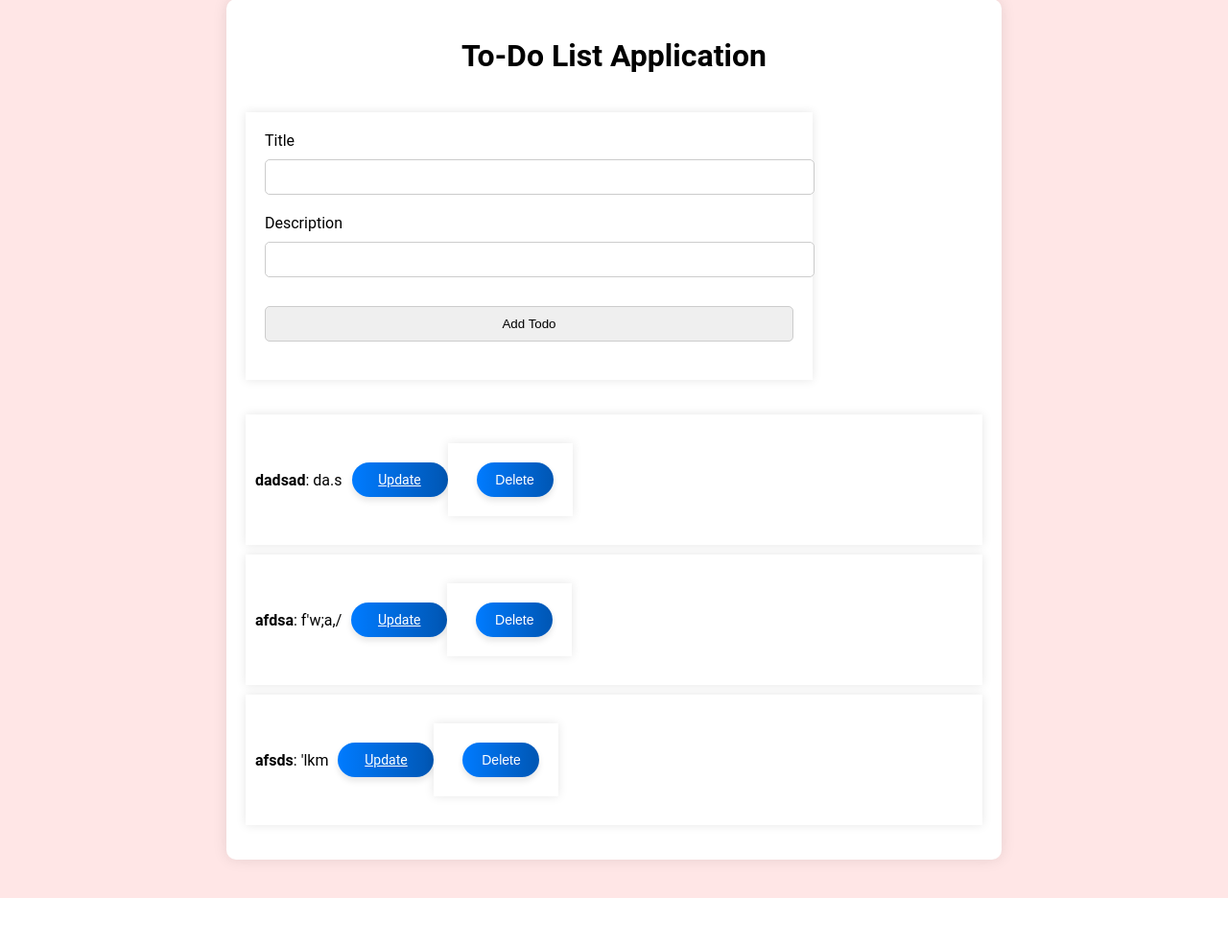
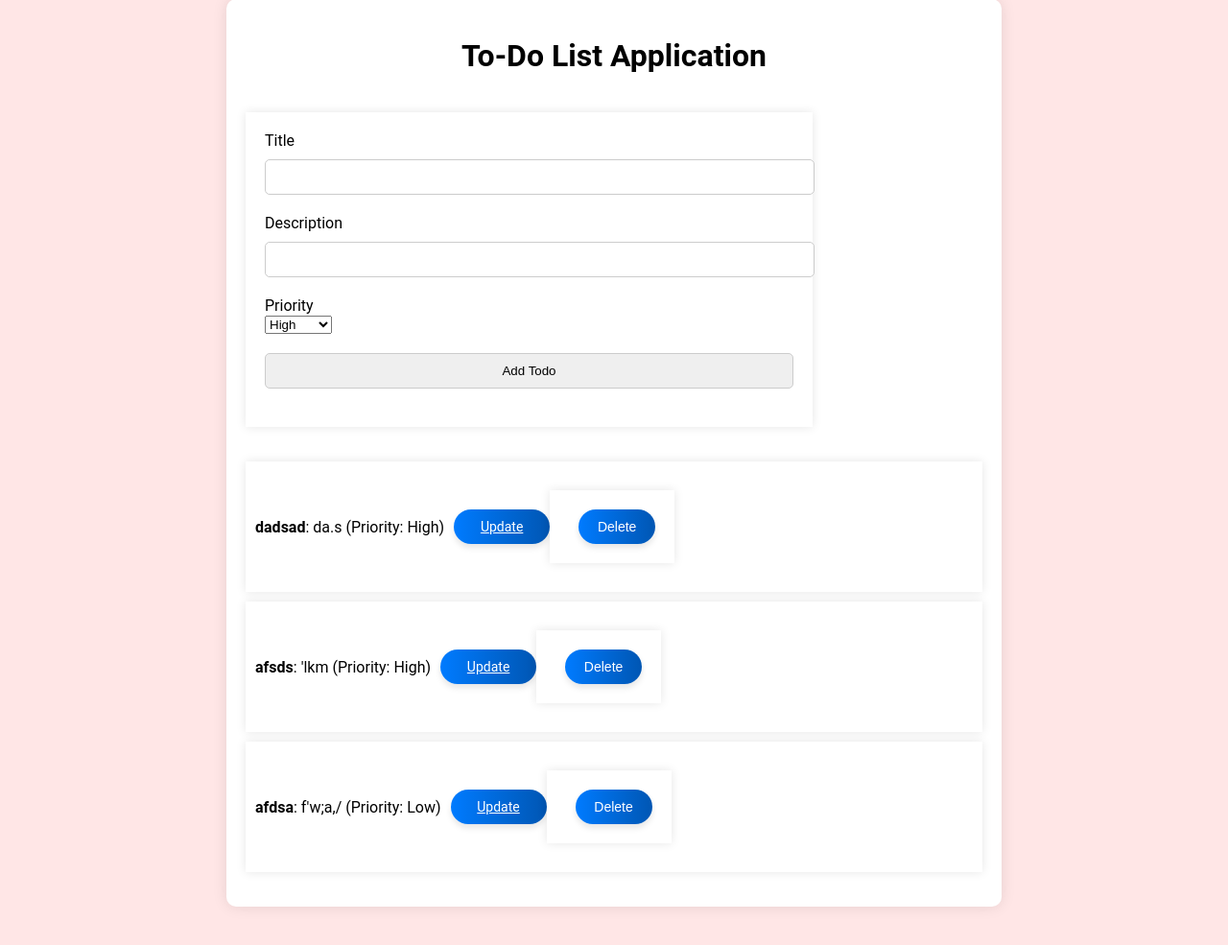
Before and after one commit to maryhzd/Software-Development-Web-Application, a Flask app: page / in a window 1280 px wide. Shown: the part 41-1026 px from the top of the page at 96% size. Before the commit the page ends 977 px from the top, so only its background shows below. Run offline with Flask 3, Linux system fonts and the light colour scheme.

Commit message:
update application-add priority

```diff
--- a/app.py
+++ b/app.py
@@ -1,14 +1,17 @@
 from flask import Flask, render_template, request, redirect, url_for
 from models import db, Todo
 from forms import TodoForm
+from sqlalchemy import case
 
 app = Flask(__name__)
 app.config['SQLALCHEMY_DATABASE_URI'] = 'sqlite:///todo.db'
 app.config['SECRET_KEY'] = 'your_secret_key'
 db.init_app(app)
 
-with app.app_context():
+@app.before_first_request
+def create_tables():
     db.create_all()
+
 
 @app.route('/', methods=['GET', 'POST'])
 def index():
@@ -16,13 +19,24 @@
     if form.validate_on_submit():
         new_todo = Todo(
             title=form.title.data,
-            description=form.description.data
+            description=form.description.data,
+            priority=form.priority.data
         )
         db.session.add(new_todo)
         db.session.commit()
         return redirect(url_for('index'))
-    todos = Todo.query.all()
+
+    # Corrected case usage
+    todos = Todo.query.order_by(
+        case(
+            (Todo.priority == 'High', 1),
+            (Todo.priority == 'Medium', 2),
+            (Todo.priority == 'Low', 3)
+        )
+    ).all()
+
     return render_template('index.html', form=form, todos=todos)
+
 
 @app.route('/update/<int:todo_id>', methods=['GET', 'POST'])
 def update(todo_id):
@@ -31,6 +45,7 @@
     if form.validate_on_submit():
         todo.title = form.title.data
         todo.description = form.description.data
+        todo.priority = form.priority.data
         db.session.commit()
         return redirect(url_for('index'))
     return render_template('update.html', form=form, todo=todo)
--- a/forms.py
+++ b/forms.py
@@ -1,8 +1,9 @@
 from flask_wtf import FlaskForm
-from wtforms import StringField, SubmitField
+from wtforms import StringField, SubmitField, SelectField
 from wtforms.validators import DataRequired
 
 class TodoForm(FlaskForm):
     title = StringField('Title', validators=[DataRequired()])
     description = StringField('Description', validators=[DataRequired()])
+    priority = SelectField('Priority', choices=[('High', 'High'), ('Medium', 'Medium'), ('Low', 'Low')])  # Priority field
     submit = SubmitField('Add Todo')
--- a/models.py
+++ b/models.py
@@ -6,3 +6,4 @@
     id = db.Column(db.Integer, primary_key=True)
     title = db.Column(db.String(100), nullable=False)
     description = db.Column(db.String(200), nullable=False)
+    priority = db.Column(db.String(20), nullable=False, default='Medium')
--- a/static/style.css
+++ b/static/style.css
@@ -5,7 +5,6 @@
     margin: 0;
     padding: 0;
 }
-
 
 /* Container Styling */
 .container {
--- a/templates/index.html
+++ b/templates/index.html
@@ -12,6 +12,10 @@
         {{ form.description(size=64) }}
     </div>
     <div>
+        {{ form.priority.label }}<br>
+        {{ form.priority() }}
+    </div>
+    <div>
         {{ form.submit() }}
     </div>
 </form>
@@ -19,7 +23,7 @@
 <ul>
     {% for todo in todos %}
     <li>
-        <strong>{{ todo.title }}</strong>: {{ todo.description }}
+        <strong>{{ todo.title }}</strong>: {{ todo.description }} (Priority: {{ todo.priority }})
         <a href="{{ url_for('update', todo_id=todo.id) }}">Update</a>
         <form action="{{ url_for('delete', todo_id=todo.id) }}" method="POST" style="display:inline;">
             <button type="submit">Delete</button>
--- a/templates/update.html
+++ b/templates/update.html
@@ -12,6 +12,10 @@
         {{ form.description(size=64) }}
     </div>
     <div>
+        {{ form.priority.label }}<br>
+        {{ form.priority() }}
+    </div>
+    <div>
         {{ form.submit() }}
     </div>
 </form>
```
Also changed, not shown: instance/todo.db.
